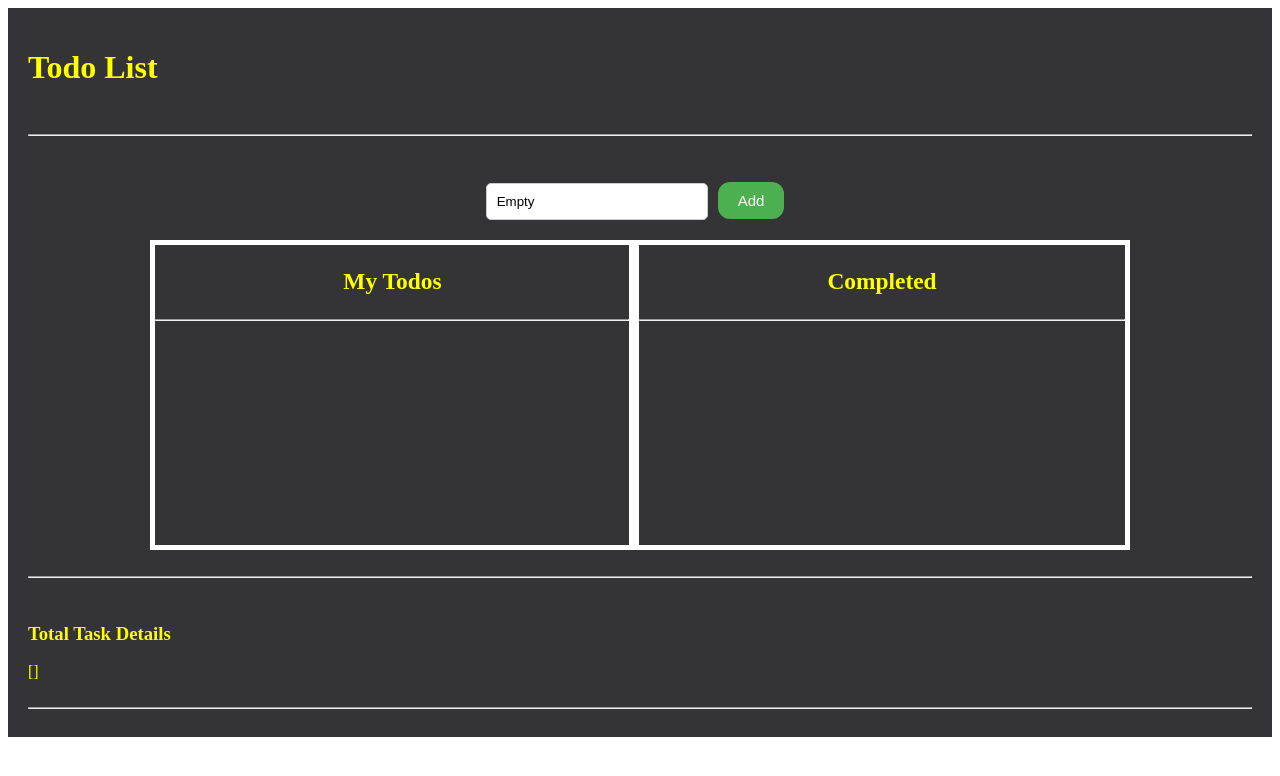
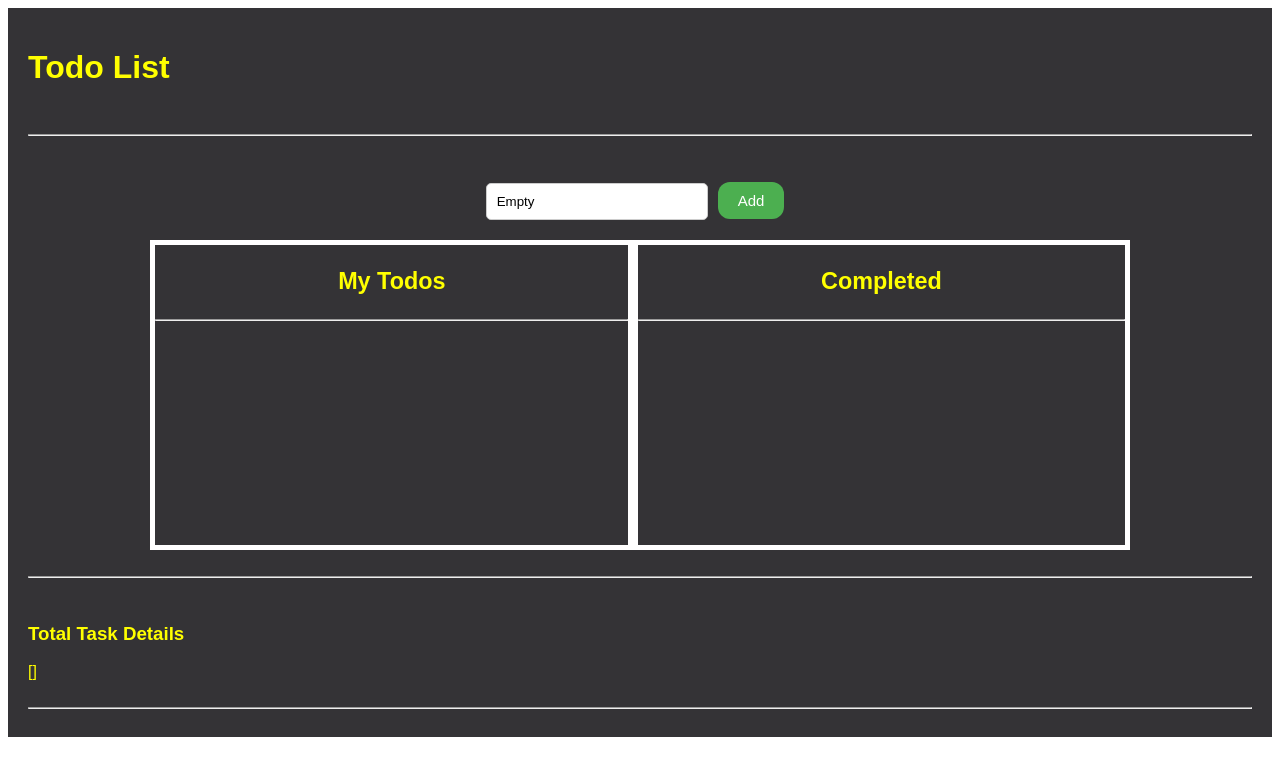
Before and after one commit to Arnamist/todolist, a React (Create React App) app: page / in a window 1280 px wide. Shown: the top 776 px of the page. Built offline with nearby package versions, Linux system fonts and the light colour scheme.

Commit message:
Update App.css

```diff
--- a/src/App.css
+++ b/src/App.css
@@ -1,4 +1,5 @@
 .App {
+    font-family:fantasy;
     color: yellow;
     background-color: rgb(52, 51, 54);
     padding: 20px;
```
